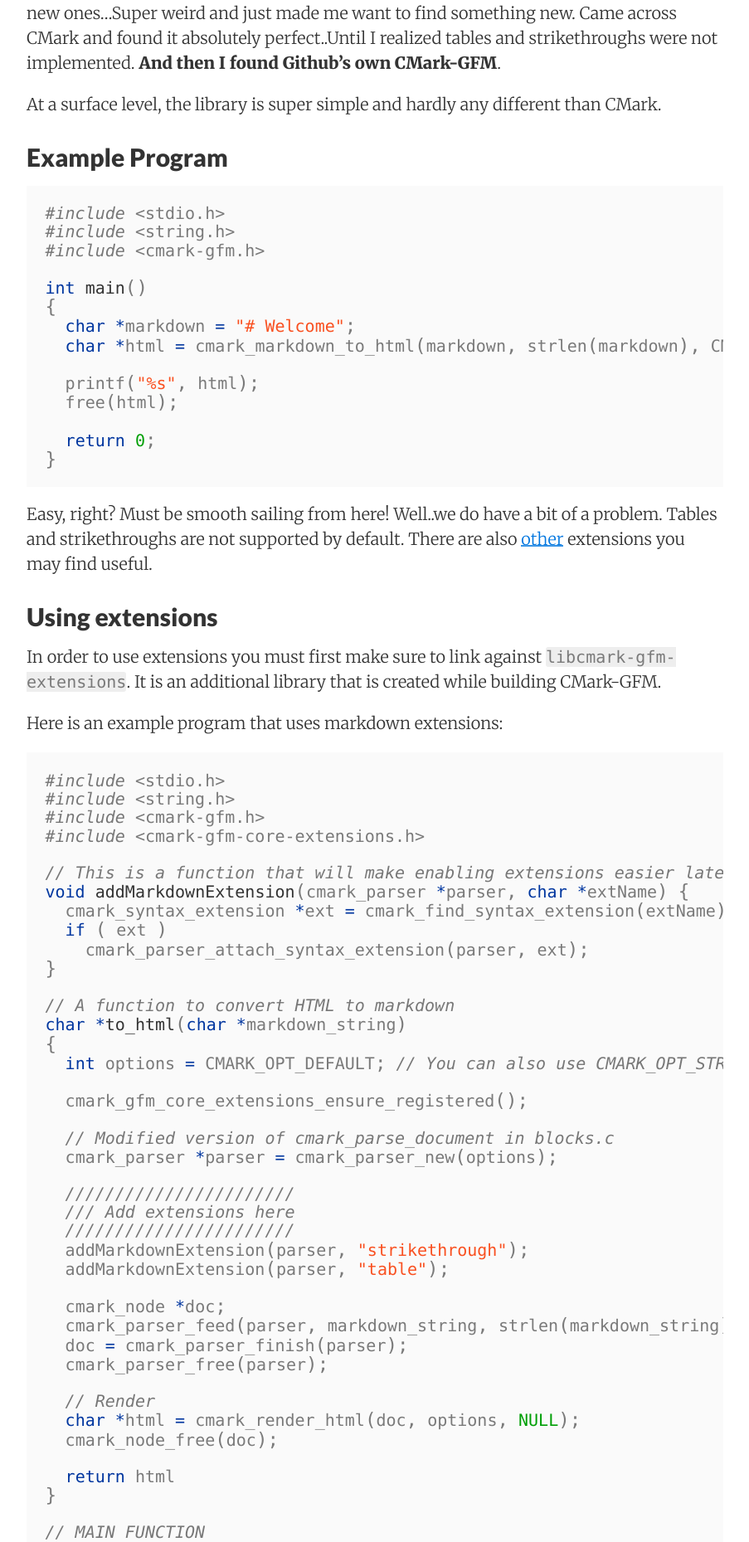
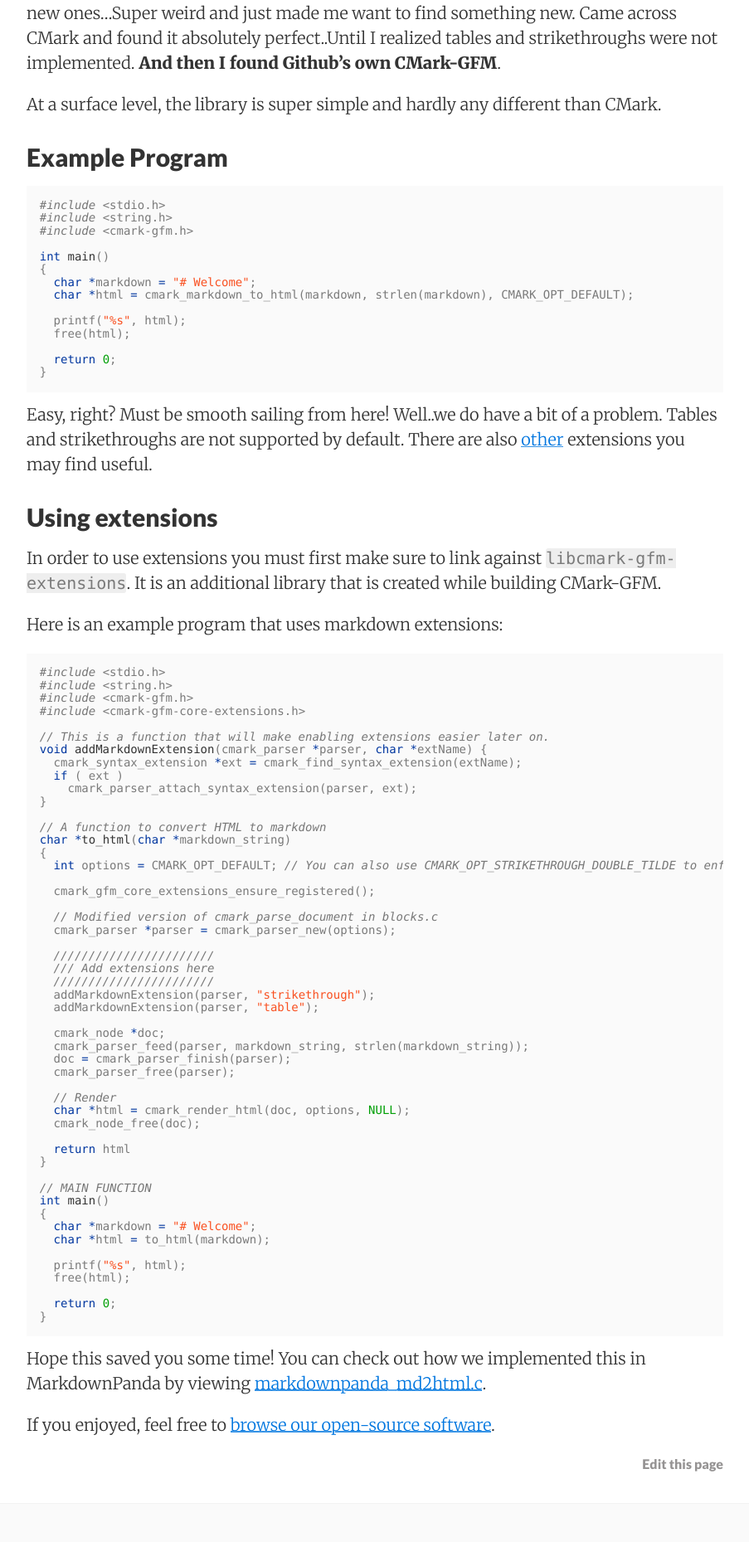
Before and after one commit to Open-App-Library/OpenAppLibrary.org, a Jekyll site: the page built from _posts/2018-10-26-cmark-gfm-extensions.md, in a window 1280 px wide. Shown: the part 706-2565 px from the top of the page at 83% size, without its empty margins (188-1091 px from the left). Built offline with Jekyll 4.4.1, drawn with Linux system fonts in a browser that asks for light colours; nearby versions of some CDN libraries; comment, search, counter and statistics services are not loaded.

Commit message:
Decrease pre font

```diff
--- a/css/pixyll.scss
+++ b/css/pixyll.scss
@@ -55,6 +55,10 @@
 .pinned-post-icon {
     color: #ab5757;
     margin-right: 15px;
+}
+
+pre, pre code, pre span {
+    font-size: 14px !important;
 }
 
 footer {
```
